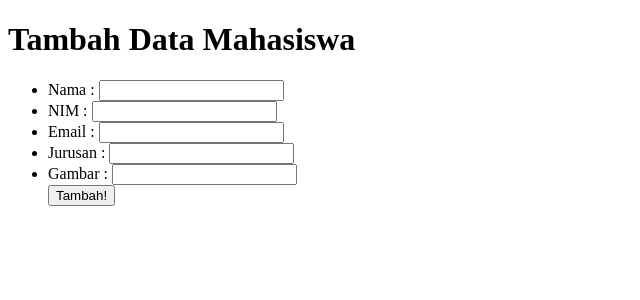
After one commit to widrock/16101548, a PHP site: page /tambah.php in a window 1280 px wide. The commit adds this page. Shown: the top 300 px of the page, without its empty margins (0-640 px from the left). Run offline with PHP 8.4, Linux system fonts and the light colour scheme.

Commit message:
Insert data

```diff
--- a/unpas/unpas/functions.php
+++ b/unpas/unpas/functions.php
@@ -18,3 +18,18 @@ function query($query)
 
   return $rows;
 }
+
+function tambah($data)
+{
+  $conn = conn();
+
+  $nim = htmlspecialchars($data['nim']);
+  $nama = htmlspecialchars($data['nama']);
+  $jurusan = htmlspecialchars($data['jurusan']);
+  $email = htmlspecialchars($data['email']);
+  $gambar = htmlspecialchars($data['gambar']);
+
+  mysqli_query($conn, "INSERT INTO mahasiswa VALUES ('', '$nama', '$nim', '$jurusan', '$email', '$gambar')");
+
+  return mysqli_affected_rows($conn);
+}
--- a/unpas/unpas/index.php
+++ b/unpas/unpas/index.php
@@ -13,7 +13,8 @@ $mahasiswa = query("SELECT * FROM mahasiswa");
 </head>
 
 <body>
-  <h1>Daftar Mahasiswa</h1>
+  <h1>Daftar Mahasiswa</h1> <br>
+  <a href="tambah.php">Tambah Data</a>
   <table border="1" cellpadding="10" cellspacing="0">
     <tr>
       <th>No.</th>
--- /dev/null
+++ b/unpas/unpas/tambah.php
@@ -0,0 +1,64 @@
+<?php
+require 'functions.php';
+
+if (isset($_POST['tambah'])) {
+  if (tambah($_POST) > 0) {
+    echo "<script>
+      alert('Berhasil menambahkan data');
+      document.location.href = 'index.php';
+    </script>";
+  } else {
+    echo "Gagal";
+  }
+}
+?>
+<!DOCTYPE html>
+<html lang="en">
+
+<head>
+  <meta charset="UTF-8">
+  <meta name="viewport" content="width=device-width, initial-scale=1.0">
+  <title>Tambah Data Mahasiswa</title>
+</head>
+
+<body>
+  <h1>Tambah Data Mahasiswa</h1>
+
+  <form action="" method="POST">
+    <ul>
+      <li>
+        <label>
+          Nama :
+          <input type="text" name="nama" required>
+        </label>
+      </li>
+      <li>
+        <label>
+          NIM :
+          <input type="text" name="nim" required>
+        </label>
+      </li>
+      <li>
+        <label>
+          Email :
+          <input type="text" name="email" required>
+        </label>
+      </li>
+      <li>
+        <label>
+          Jurusan :
+          <input type="text" name="jurusan" required>
+        </label>
+      </li>
+      <li>
+        <label>
+          Gambar :
+          <input type="text" name="gambar" required>
+        </label>
+      </li>
+      <button type="submit" name="tambah">Tambah!</button>
+    </ul>
+  </form>
+</body>
+
+</html>
```
